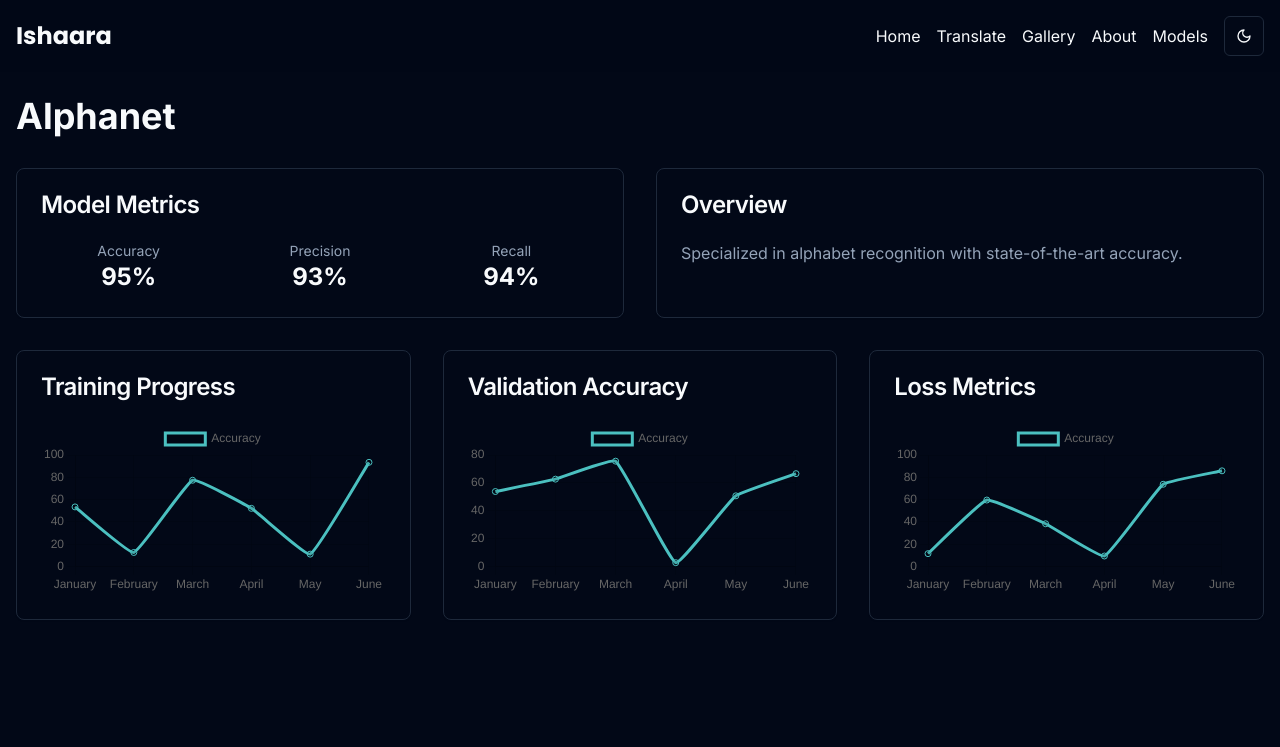
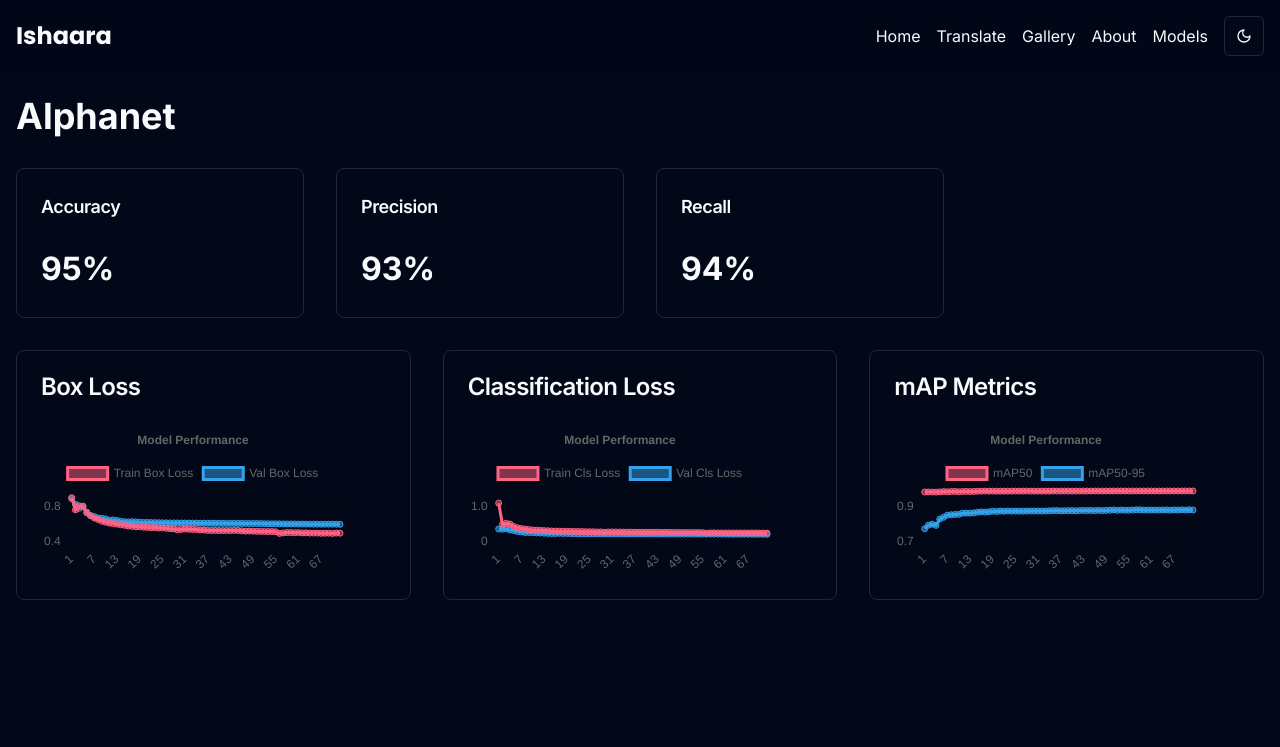
Before and after one commit to rsayyed591/ishaara-v3, a Next.js app: page /details/alphanet in a window 1280 px wide. Shown: the top 747 px of the page. Built offline with nearby package versions, Linux system fonts and the light colour scheme.

Commit message:
ishaara models added

```diff
--- a/package.json
+++ b/package.json
@@ -21,7 +21,7 @@
     "class-variance-authority": "^0.7.1",
     "clsx": "^2.1.1",
     "embla-carousel-react": "^8.5.1",
-    "framer-motion": "^11.15.0",
+    "framer-motion": "^11.18.0",
     "lucide-react": "^0.469.0",
     "mini-svg-data-uri": "^1.4.4",
     "next": "15.1.3",
@@ -29,6 +29,7 @@
     "react": "^19.0.0",
     "react-chartjs-2": "^5.3.0",
     "react-dom": "^19.0.0",
+    "react-type-animation": "^3.2.0",
     "react-webcam": "^7.2.0",
     "tailwind-merge": "^2.6.0",
     "tailwindcss-animate": "^1.0.7"
--- a/src/app/details/[modelId]/page.tsx
+++ b/src/app/details/[modelId]/page.tsx
@@ -1,5 +1,8 @@
 "use client"
+
 import React from 'react'
+import { useParams } from 'next/navigation'
+import { motion } from 'framer-motion'
 import { Card, CardContent, CardHeader, CardTitle } from "@/components/ui/card"
 import {
   Chart as ChartJS,
@@ -12,7 +15,7 @@ import {
   Legend,
 } from 'chart.js'
 import { Line } from 'react-chartjs-2'
-import { useParams } from 'next/navigation';
+import { TypeAnimation } from 'react-type-animation'
 
 ChartJS.register(
   CategoryScale,
@@ -24,34 +27,7 @@ ChartJS.register(
   Legend
 )
 
-const options = {
-  responsive: true,
-  plugins: {
-    legend: {
-      position: 'top' as const,
-    },
-  },
-}
-
-const generateDummyData = () => ({
-  labels: ['January', 'February', 'March', 'April', 'May', 'June'],
-  datasets: [
-    {
-      label: 'Accuracy',
-      data: Array.from({length: 6}, () => Math.random() * 100),
-      borderColor: 'rgb(75, 192, 192)',
-      tension: 0.1,
-    },
-  ],
-})
-
 type ModelId = 'alphanet' | 'lexnet' | 'ishaaranet';
-
-// type PageProps = {
-//   params: {
-//     modelId: ModelId;
-//   };
-// };
 
 const modelData = {
   alphanet: {
@@ -59,101 +35,153 @@ const modelData = {
     accuracy: "95%",
     precision: "93%",
     recall: "94%",
-    description: "Specialized in alphabet recognition with state-of-the-art accuracy.",
   },
   lexnet: {
     name: "Lexnet",
-    accuracy: "92%",
-    precision: "90%",
-    recall: "91%",
-    description: "Advanced word recognition system with contextual understanding.",
+    precision: "99.8%",
+    recall: "98.7%",
+    mAp50: "99%",
+    "mAp50-95": "88.9%",
   },
   ishaaranet: {
     name: "Ishaara Net",
     accuracy: "94%",
     precision: "92%",
     recall: "93%",
-    description: "Comprehensive solution combining alphabet and word recognition.",
   },
 } as const;
 
+const lexnetGraphData = {
+  "epoch":[1,2,3,4,5,6,7,8,9,10,11,12,13,14,15,16,17,18,19,20,21,22,23,24,25,26,27,28,29,30,31,32,33,34,35,36,37,38,39,40,41,42,43,44,45,46,47,48,49,50,51,52,53,54,55,56,57,58,59,60,61,62,63,64,65,66,67,68,69,70,71,72],
+  "train/box_loss":[0.90382,0.76439,0.81018,0.79941,0.73694,0.69595,0.66908,0.65201,0.63282,0.62087,0.60992,0.60503,0.59891,0.59063,0.58559,0.57682,0.57349,0.56771,0.56887,0.56378,0.56051,0.55823,0.55869,0.55417,0.55557,0.55092,0.54624,0.54394,0.53348,0.53759,0.54206,0.53945,0.53753,0.53672,0.53175,0.53176,0.52599,0.5253,0.52574,0.52429,0.52425,0.52465,0.5246,0.52621,0.52545,0.52134,0.5178,0.51924,0.51735,0.51537,0.51506,0.51319,0.5128,0.51364,0.51049,0.49165,0.49749,0.50199,0.50184,0.49946,0.50141,0.49775,0.49857,0.49582,0.49524,0.49551,0.49308,0.49414,0.49473,0.49187,0.4955,0.49471],
+  "train/cls_loss":[1.10381,0.48602,0.52386,0.49971,0.42955,0.39004,0.37141,0.35542,0.34082,0.32817,0.32424,0.31742,0.31108,0.30566,0.30045,0.29536,0.29465,0.29194,0.29095,0.28901,0.28719,0.28523,0.2837,0.27992,0.27985,0.27685,0.273,0.27326,0.26469,0.27258,0.27327,0.27176,0.26964,0.26813,0.26577,0.2661,0.26446,0.2636,0.26403,0.26327,0.26123,0.26302,0.26225,0.25987,0.25981,0.25919,0.25839,0.25549,0.25565,0.25644,0.25318,0.25556,0.25358,0.2538,0.25165,0.23691,0.24418,0.24637,0.24498,0.24407,0.24462,0.24336,0.24377,0.24387,0.24287,0.24484,0.24089,0.2437,0.2435,0.23855,0.24035,0.23825],
+  "metrics/mAP50(B)":[0.98483,0.9852,0.98466,0.98431,0.98565,0.98759,0.9863,0.98763,0.98837,0.98667,0.98766,0.98855,0.98753,0.98844,0.98912,0.98945,0.9901,0.98991,0.98981,0.98959,0.98979,0.98981,0.99001,0.98993,0.99005,0.99009,0.99009,0.99039,0.99007,0.98994,0.99002,0.99002,0.98997,0.99,0.99026,0.99022,0.99037,0.99045,0.99041,0.99021,0.9903,0.99037,0.99053,0.99051,0.99056,0.99059,0.9906,0.9906,0.99064,0.9907,0.99075,0.99076,0.9908,0.99079,0.99061,0.99061,0.99077,0.99075,0.99076,0.99077,0.99079,0.99057,0.99072,0.99069,0.99074,0.99086,0.99082,0.99082,0.99079,0.99081,0.99088,0.99092],
+  "metrics/mAP50-95(B)":[0.77313,0.79323,0.79925,0.79239,0.82878,0.83881,0.85131,0.85341,0.85507,0.85607,0.86244,0.86279,0.86277,0.86455,0.86824,0.87025,0.86887,0.87075,0.87403,0.87233,0.87465,0.87408,0.8756,0.8744,0.87472,0.87448,0.87413,0.87495,0.87507,0.87502,0.87535,0.87475,0.87519,0.87691,0.87731,0.87756,0.87615,0.87737,0.87717,0.87752,0.87657,0.87769,0.87875,0.87805,0.87867,0.87749,0.879,0.87773,0.8788,0.87967,0.8817,0.8794,0.88108,0.87988,0.87995,0.88063,0.8826,0.8823,0.88086,0.88069,0.88103,0.8808,0.88063,0.88115,0.88174,0.87996,0.88162,0.88078,0.88229,0.88078,0.88278,0.88115],
+  "val/box_loss":[0.89316,0.82898,0.78137,0.80813,0.72883,0.69848,0.68588,0.67063,0.66556,0.65937,0.64535,0.64731,0.64004,0.63005,0.62769,0.62501,0.62712,0.62451,0.62112,0.6187,0.61806,0.61721,0.6162,0.61498,0.61434,0.61374,0.61347,0.61325,0.61256,0.61221,0.61196,0.61175,0.61148,0.6109,0.61043,0.60981,0.60933,0.60913,0.60826,0.60791,0.60776,0.60742,0.60754,0.6074,0.60707,0.60717,0.60708,0.60642,0.60603,0.60588,0.60526,0.60442,0.60358,0.60316,0.6028,0.60244,0.60126,0.60126,0.60137,0.60082,0.60007,0.59953,0.59911,0.5989,0.59859,0.59836,0.59781,0.59827,0.59823,0.59826,0.5976,0.59711],
+  "val/cls_loss":[0.35681,0.35144,0.36324,0.32829,0.31011,0.28136,0.27317,0.25517,0.25482,0.25303,0.24202,0.23987,0.2364,0.2327,0.22632,0.22685,0.23263,0.22832,0.22795,0.22078,0.22088,0.22006,0.21794,0.21719,0.21754,0.21716,0.21691,0.21619,0.21589,0.21576,0.21582,0.21548,0.21514,0.21468,0.21431,0.21368,0.21317,0.21357,0.21354,0.21326,0.21294,0.21237,0.21174,0.21241,0.21179,0.21134,0.21115,0.21099,0.21099,0.21072,0.21086,0.21092,0.21008,0.21018,0.21031,0.20987,0.20988,0.2096,0.20959,0.20856,0.20806,0.20795,0.20755,0.207,0.20663,0.20615,0.20601,0.20537,0.20501,0.20528,0.2051,0.20433]
+};
+
+const options = {
+  responsive: true,
+  plugins: {
+    legend: {
+      position: 'top' as const,
+    },
+    title: {
+      display: true,
+      text: 'Model Performance',
+    },
+  },
+};
+
+const createChartData = (label1: string, data1: number[], label2: string, data2: number[]) => ({
+  labels: lexnetGraphData.epoch,
+  datasets: [
+    {
+      label: label1,
+      data: data1,
+      borderColor: 'rgb(255, 99, 132)',
+      backgroundColor: 'rgba(255, 99, 132, 0.5)',
+    },
+    {
+      label: label2,
+      data: data2,
+      borderColor: 'rgb(53, 162, 235)',
+      backgroundColor: 'rgba(53, 162, 235, 0.5)',
+    },
+  ],
+});
 
 export default function ModelDetails() {
   const params = useParams();
   const { modelId } = params as { modelId: ModelId };
-  const resolvedParams = { modelId };
-  const modelInfo = modelData[resolvedParams.modelId] || {
+  const modelInfo = modelData[modelId] || {
     name: 'Unknown Model',
-    accuracy: 'N/A',
     precision: 'N/A',
     recall: 'N/A',
-    description: 'Information not available for this model.',
-  }
+    mAp50: 'N/A',
+    "mAp50-95": 'N/A',
+  };
+
+  const boxLossData = createChartData('Train Box Loss', lexnetGraphData["train/box_loss"], 'Val Box Loss', lexnetGraphData["val/box_loss"]);
+  const clsLossData = createChartData('Train Cls Loss', lexnetGraphData["train/cls_loss"], 'Val Cls Loss', lexnetGraphData["val/cls_loss"]);
+  const mAPData = createChartData('mAP50', lexnetGraphData["metrics/mAP50(B)"], 'mAP50-95', lexnetGraphData["metrics/mAP50-95(B)"]);
 
   return (
     <div className="container mx-auto px-4 py-24">
       <h1 className="text-4xl font-bold mb-8">{modelInfo.name}</h1>
 
-      <div className="grid grid-cols-1 md:grid-cols-2 gap-8 mb-8">
+      <div className="grid grid-cols-1 md:grid-cols-2 lg:grid-cols-4 gap-8 mb-8">
+        {Object.entries(modelInfo).map(([key, value]) => (
+          key !== 'name' && (
+            <motion.div
+              key={key}
+              initial={{ opacity: 0, y: 20 }}
+              animate={{ opacity: 1, y: 0 }}
+              transition={{ duration: 0.5 }}
+            >
               <Card>
                 <CardHeader>
-            <CardTitle>Model Metrics</CardTitle>
+                  <CardTitle className="text-lg capitalize">{key}</CardTitle>
                 </CardHeader>
                 <CardContent>
-            <div className="grid grid-cols-3 gap-4">
-              <div className="text-center">
-                <p className="text-sm text-muted-foreground">Accuracy</p>
-                <p className="text-2xl font-bold">{modelInfo.accuracy}</p>
-              </div>
-              <div className="text-center">
-                <p className="text-sm text-muted-foreground">Precision</p>
-                <p className="text-2xl font-bold">{modelInfo.precision}</p>
-              </div>
-              <div className="text-center">
-                <p className="text-sm text-muted-foreground">Recall</p>
-                <p className="text-2xl font-bold">{modelInfo.recall}</p>
-              </div>
-            </div>
+                  <TypeAnimation
+                    sequence={[value]}
+                    wrapper="p"
+                    cursor={false}
+                    repeat={0}
+                    style={{ fontSize: '2rem', fontWeight: 'bold' }}
+                  />
                 </CardContent>
               </Card>
+            </motion.div>
+          )
+        ))}
+      </div>
 
+      <div className="grid grid-cols-1 lg:grid-cols-3 gap-8">
+        <motion.div
+          initial={{ opacity: 0, scale: 0.9 }}
+          animate={{ opacity: 1, scale: 1 }}
+          transition={{ duration: 0.5 }}
+        >
           <Card>
             <CardHeader>
-            <CardTitle>Overview</CardTitle>
+              <CardTitle>Box Loss</CardTitle>
             </CardHeader>
             <CardContent>
-            <p className="text-muted-foreground">{modelInfo.description}</p>
+              <Line options={options} data={boxLossData} />
             </CardContent>
           </Card>
-      </div>
-
-      <div className="grid grid-cols-1 md:grid-cols-3 gap-8">
+        </motion.div>
+        <motion.div
+          initial={{ opacity: 0, scale: 0.9 }}
+          animate={{ opacity: 1, scale: 1 }}
+          transition={{ duration: 0.5, delay: 0.2 }}
+        >
           <Card>
             <CardHeader>
-            <CardTitle>Training Progress</CardTitle>
+              <CardTitle>Classification Loss</CardTitle>
             </CardHeader>
             <CardContent>
-            <Line options={options} data={generateDummyData()} />
+              <Line options={options} data={clsLossData} />
             </CardContent>
           </Card>
-
+        </motion.div>
+        <motion.div
+          initial={{ opacity: 0, scale: 0.9 }}
+          animate={{ opacity: 1, scale: 1 }}
+          transition={{ duration: 0.5, delay: 0.4 }}
+        >
           <Card>
             <CardHeader>
-            <CardTitle>Validation Accuracy</CardTitle>
+              <CardTitle>mAP Metrics</CardTitle>
             </CardHeader>
             <CardContent>
-            <Line options={options} data={generateDummyData()} />
+              <Line options={options} data={mAPData} />
             </CardContent>
           </Card>
-
-        <Card>
-          <CardHeader>
-            <CardTitle>Loss Metrics</CardTitle>
-          </CardHeader>
-          <CardContent>
-            <Line options={options} data={generateDummyData()} />
-          </CardContent>
-        </Card>
+        </motion.div>
       </div>
     </div>
   )
--- a/src/components/hero-content.tsx
+++ b/src/components/hero-content.tsx
@@ -4,7 +4,7 @@ import React from 'react'
 import { HeroHighlight, Highlight } from '@/components/ui/hero-highlight'
 import { ButtonHoverBorderGradient } from '@/components/aceternity'
 import { Button } from '@/components/ui/button'
-import { Card, CardContent, CardHeader, CardTitle } from '@/components/ui/card'
+import { Card, CardContent } from '@/components/ui/card'
 import { motion, useMotionValue, useSpring, useInView } from 'framer-motion'
 import { ArrowRight, Brain, Zap, Shield, Users, Clock, Target, Smartphone, Languages, ExternalLink } from 'lucide-react'
 import Link from 'next/link'
@@ -159,40 +159,46 @@ export function HomeContent() {
                 initial={{ opacity: 0, y: 20 }}
                 whileInView={{ opacity: 1, y: 0 }}
                 transition={{ duration: 0.5, delay: index * 0.1 }}
+                whileHover={{ y: -5 }}
                 viewport={{ once: true }}
+                className="h-full"
               >
-                <GlareCard> {/* Added GlareCard */}
-                  <Card className="overflow-hidden">
-                    <CardHeader>
-                      <CardTitle className="text-xl font-bold">{model.name}</CardTitle>
-                    </CardHeader>
-                    <CardContent className="space-y-4">
-                      <div className="relative h-48 w-full">
+                <GlareCard className="h-full">
+                  <Card className="overflow-hidden h-full transition-all duration-300 hover:scale-105 hover:shadow-lg dark:hover:shadow-primary/20">
+                    <CardContent className="p-0 h-full flex flex-col">
+                      <div className="relative h-48 w-full flex-grow pt-4">
                         <Image
-                          src={model.image}
+                          src={model.image || "/placeholder.svg"}
                           alt={model.name}
                           fill
                           className="object-contain rounded-md"
                         />
                       </div>
-                      <div className="space-y-2">
-                        <p className="text-muted-foreground">{model.details}</p>
+                      <div className="p-4 flex flex-col justify-between flex-grow">
+                        <div>
+                          <p className="text-muted-foreground mb-2">{model.details}</p>
+                        </div>
+                        <div>
                           <p className={cn(
-                          "text-sm font-bold",
+                            "text-sm font-medium mb-4 text-center",
                             `${model.version === "releasing soon" ? "text-yellow-500" : "text-green-500"}`
                           )}>
                             Version: {model.version}
                           </p>
                           <Link href={`/details/${model.link}`}>
-                          <Button className="w-full">
-                            View Details
-                            <ExternalLink className="ml-2 h-4 w-4" />
+                          <Button
+                              className="w-full bg-gradient-to-r from-indigo-500 to-purple-500 text-white hover:from-indigo-600 hover:to-purple-600 transition-all duration-300"
+                              disabled={model.version === "releasing soon"}
+                            >
+                              {model.version === "releasing soon" ? "Coming Soon" : "View Details"}
+                              {model.version !== "releasing soon" && <ExternalLink className="ml-2 h-4 w-4" />}
                             </Button>
                           </Link>
                         </div>
+                      </div>
                     </CardContent>
                   </Card>
-                </GlareCard> {/* Added GlareCard */}
+                </GlareCard>
               </motion.div>
             ))}
           </div>
@@ -358,7 +364,7 @@ export function HomeContent() {
                 viewport={{ once: true }}
               >
                 <Image
-                  src={useCase.image}
+                  src={useCase.image || "/placeholder.svg"}
                   alt={useCase.title}
                   width={600}
                   height={400}
@@ -405,7 +411,7 @@ export function HomeContent() {
       </section>
 
       {/* Objectives Section */}
-      <section className="w-full py-12 md:py-24 bg-background">
+      <section className="w-full py-12 md:py-24 bg-background text-foreground">
         <div className="container mx-auto px-4">
           <SectionHeader>Our Objectives</SectionHeader>
           <div className="grid grid-cols-1 md:grid-cols-2 lg:grid-cols-3 gap-8">
@@ -437,18 +443,21 @@ export function HomeContent() {
             ].map((objective, index) => (
               <motion.div
                 key={index}
-                className="group h-full"
+                className="group perspective h-full"
                 initial={{ opacity: 0, y: 20 }}
                 whileInView={{ opacity: 1, y: 0 }}
                 transition={{ duration: 0.5, delay: index * 0.1 }}
                 viewport={{ once: true }}
               >
-                <Card className="h-full transition-all duration-300 group-hover:scale-105 dark:bg-black/40 dark:border-white/10">
-                  <CardContent className="p-6">
+                <div className="relative transform transition-all duration-300 group-hover:[transform:rotateX(10deg)_rotateY(10deg)] h-full">
+                  <div className="absolute inset-0 rounded-lg bg-gradient-to-r from-indigo-500 to-purple-500 opacity-0 group-hover:opacity-100 blur transition-opacity duration-300" />
+                  <Card className="relative bg-black/20 backdrop-blur-sm border border-white/10 h-full">
+                    <CardContent className="p-6 flex flex-col h-full">
                       <h3 className="text-xl font-semibold mb-2">{objective.title}</h3>
                       <p className="text-muted-foreground">{objective.description}</p>
                     </CardContent>
                   </Card>
+                </div>
               </motion.div>
             ))}
           </div>
@@ -473,6 +482,7 @@ export function HomeContent() {
               width={1200}
               height={600}
               className="w-full h-auto"
+              unoptimized
               />
             </motion.div>
           </div>
```
Also changed, not shown: public/ishaara models/A2.png, 1 other file (tests, documents, lock files or other folders). Lines whose indentation alone changed are shown as unchanged.
